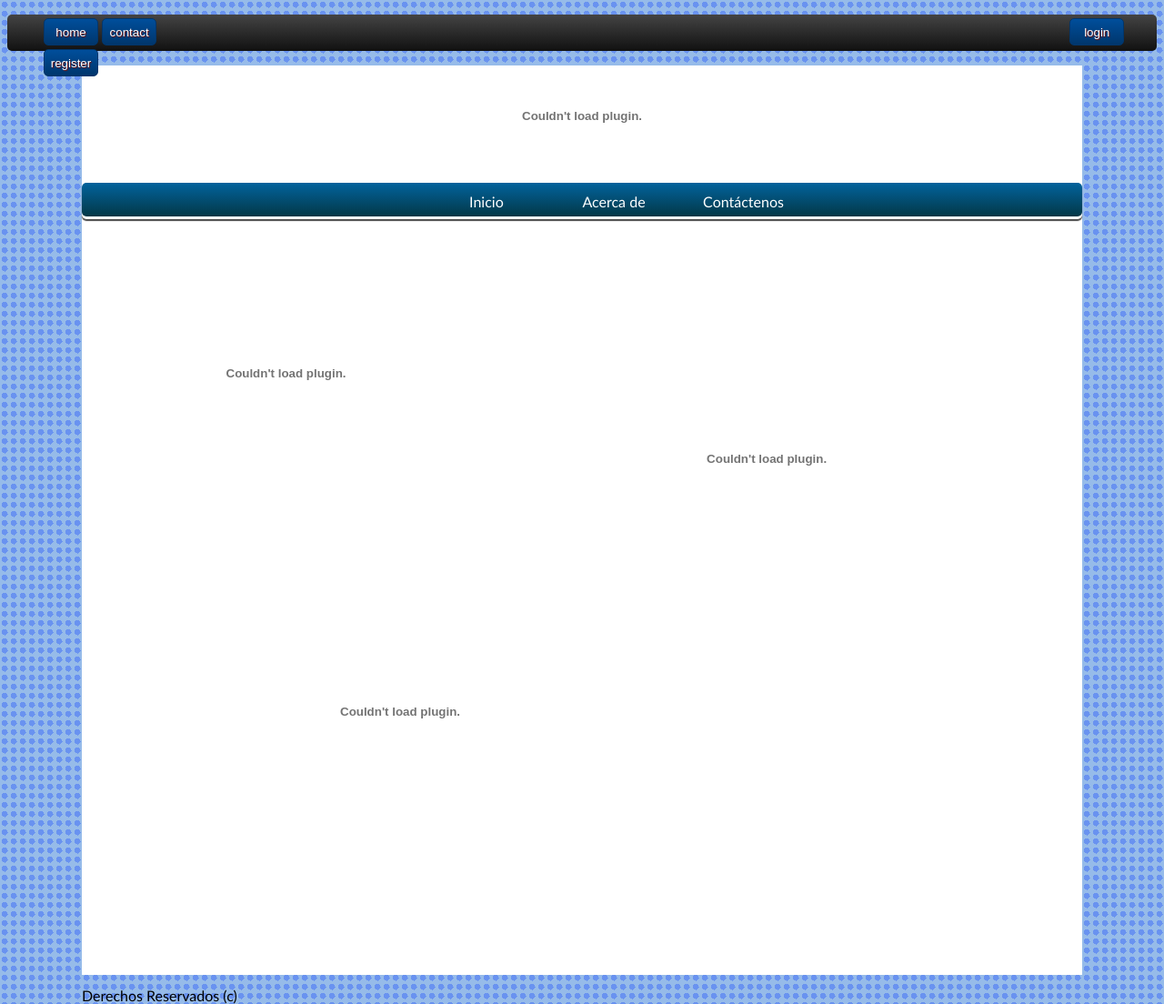
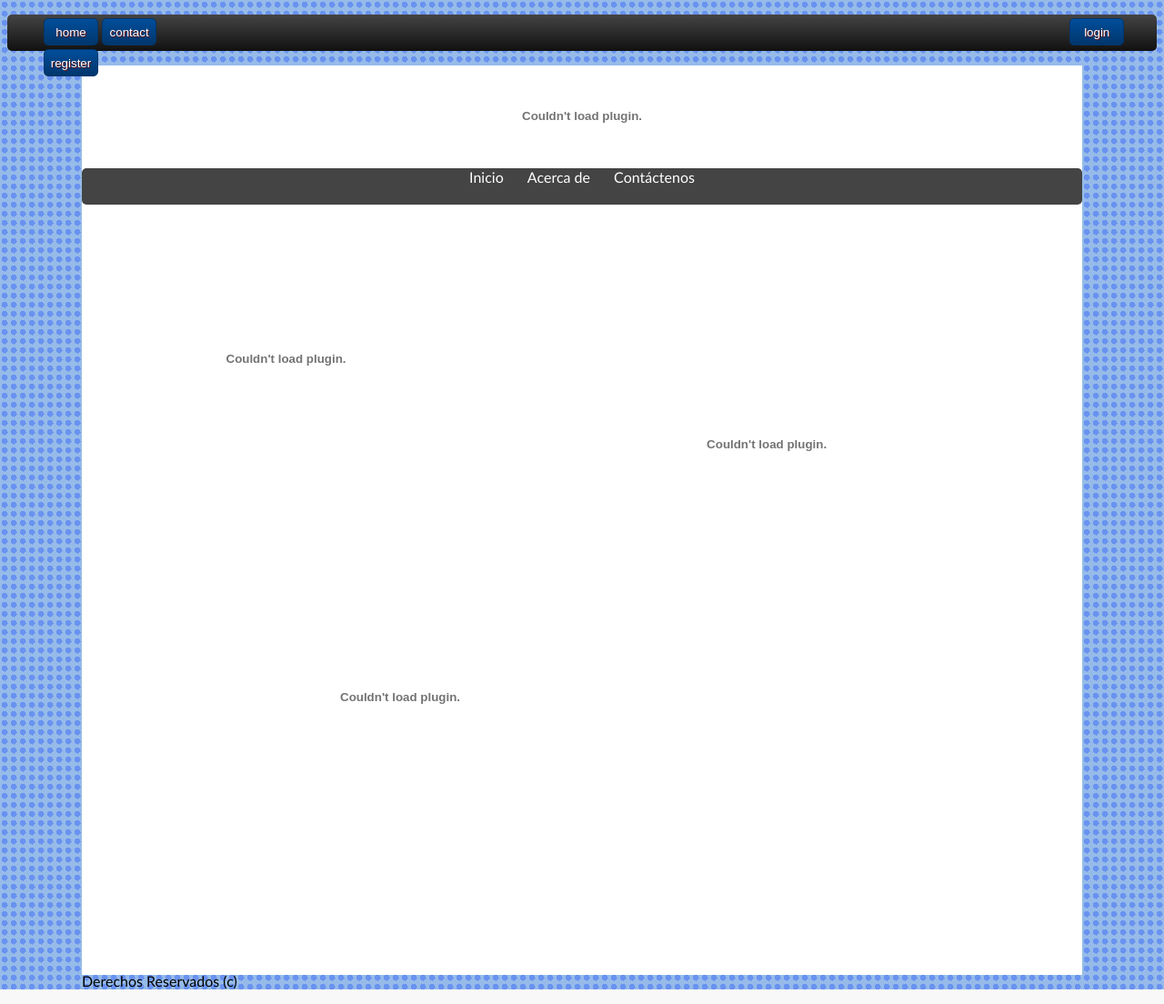
Before and after one commit to jeragones/Proyecto-Especificacion, a PHP site: page / in a window 1280 px wide. Shown: the whole page at 91% size. Run offline with PHP 8.4, Linux system fonts and the light colour scheme.

Commit message:
Commit 16

```diff
--- a/index.html
+++ b/index.html
@@ -80,7 +80,7 @@ echo ("Value is = ".$y);
         </ul>
     </inicio>
     <div class="main">
-        <header>
+        <header class = "header">
             <object classid="clsid:D27CDB6E-AE6D-11cf-96B8-444553540000" codebase="http://download.macromedia.com/pub/shockwave/cabs/flash/swflash.cab#version=6,0,29,0" width="32" height="32">
                 <param name="movie" value="DouticoHeader.swf" />
                 <param name="quality" value="high" />
--- a/style.css
+++ b/style.css
@@ -275,64 +275,33 @@ input::input-placeholder {
     background: -o-linear-gradient(#888B78,#4F5144);
     background: -ms-linear-gradient(#888B78,#4F5144);
     background: linear-gradient(#888B78,#4F5144);
+
 }
 
 .titulo {
     /* es estilo del titulo //////////////////////////////////////////////////////////////////////////////////// */
 }
 
-.navegacion {
-    vertical-align: middle;
-    list-style: none;
-    /*background: -webkit-gradient(linear,left bottom,left top,color-stop(0, #9a9a9a),color-stop(0, #444444));*/
-    width: 100%;
-    height: 40px;
-    -moz-border-radius: 5px;
-    border-radius: 5px;
-    -moz-box-shadow: 0 2px 1px #4b4b4b;
-    -webkit-box-shadow: 0 2px 1px #4b4b4b;
-    -o-box-shadow: 0 2px 1px #4b4b4b;
-    -ms-box-shadow: 0 2px 1px #4b4b4b;
-    box-shadow: 0 2px 1px #4b4b4b;
-
+.header {
+    height: 110px;
 }
 
-
-.navegacion li {
-    width: 10%;
-    vertical-align: middle;
-    display: inline-block;
-   /* margin-left: 15px;*/
-    text-align: center;
-    margin-left: 30px;
-}
-
-.navegacion li:hover {
-    color: #151612;
-    background-color:#A5A798;
-    cursor: pointer;
-    -moz-border-radius: 8px;
-    border-radius: 8px;
-}
-
-.navegacion li a {
-    display: block;
-    height: 15px;
-    text-align: center;
-}
-
-.navegacion ul{
-    list-style: none;
-    background: #02639D;
-    background: -moz-linear-gradient(#02639D, #033847);
-    background: -webkit-gradient(linear,left bottom,left top,color-stop(0, #033847),color-stop(1, #02639D));
-    background: -webkit-linear-gradient(#02639D, #033847);
-    background: -o-linear-gradient(#02639D, #033847);
-    background: -ms-linear-gradient(#02639D, #033847);
-    background: linear-gradient(#02639D, #033847);
+.navegacion ul
+{
+    list-style-type:none;
+    margin:0;
+    padding:0;
+    overflow:hidden;
+    margin-top: 3px;
+    height: 40px;
+    background-color: #444444;
     -moz-border-radius: 5px;
     border-radius: 5px;
     text-align: center;
+}
+.navegacion li
+{
+    display:inline;
 }
 
 .navegacion ul li a{
@@ -341,27 +310,28 @@ input::input-placeholder {
     padding: 11px 11px;
 }
 
-.navegacion ul li a:visited{
-    color: #fff;
-    text-decoration: none;
+.navegacion ul li a:link, a:visited
+{
+    display:block;
+    width:120px;
+    font-weight:bold;
+    color:#FF0080;
+    background-color:#98bf21;
+    text-align:center;
+    padding:4px;
+    text-decoration:none;
+    text-transform:uppercase;
 }
-
-.navegacion ul li a:hover, .navegacion ul li .current{
-    color: #02639D;
-    background: #02639D;
-    background: -moz-linear-gradient(#FFFFFF,#C7C7CB);
-    background: -webkit-gradient(linear,left bottom,left top,color-stop(0,#C7C7CB),color-stop(1, #FFFFFF));
-    background: -webkit-linear-gradient(#FFFFFF,#C7C7CB);
-    background: -o-linear-gradient(#FFFFFF,#C7C7CB);
-    background: -ms-linear-gradient(#FFFFFF,#C7C7CB);
-    background: linear-gradient(#FFFFFF,#C7C7CB);
-    cursor: pointer;
-    -moz-border-radius: 8px;
-    border-radius: 8px;
+.navegacion a:hover,a:active
+{
+    background-color:#005CB9;
+    -moz-border-radius: 5px;
+    border-radius: 5px;
 }
 
 .copyRight {
     margin-top: 100px;
+    color:
 }
 
 aside .banner {
```
